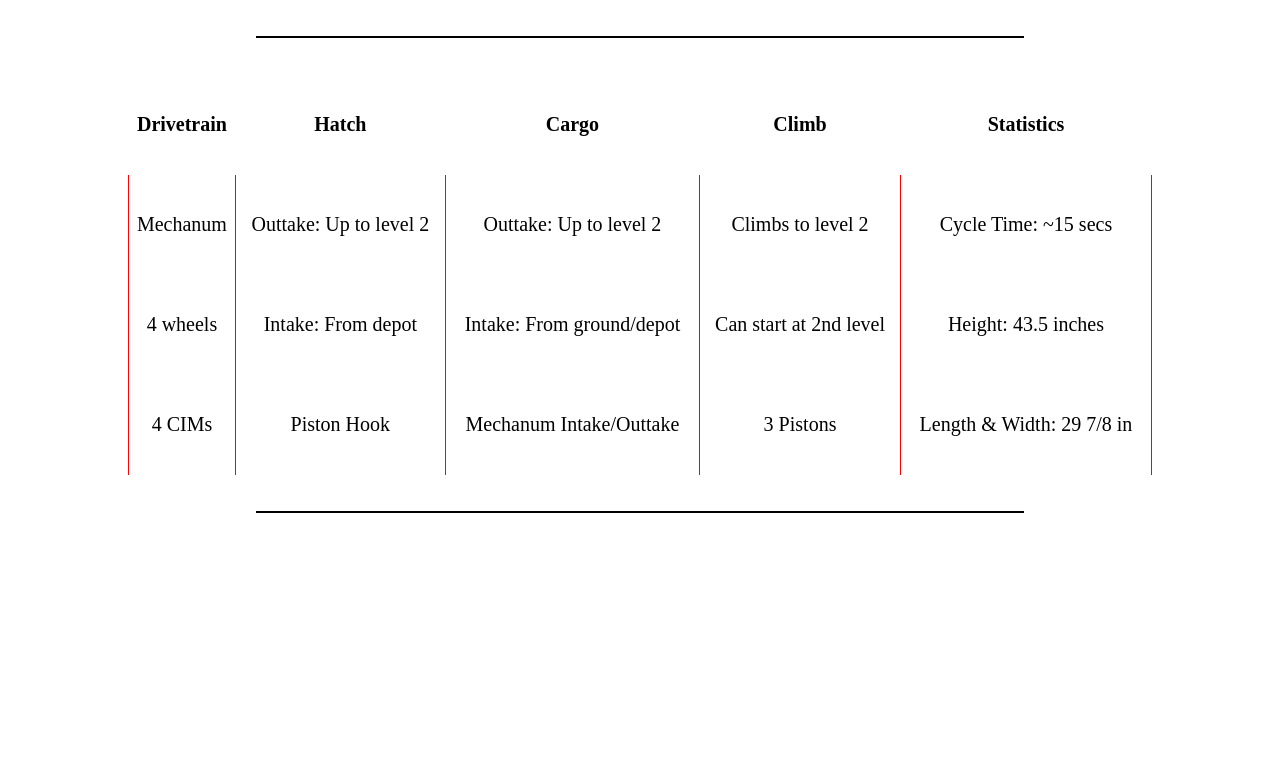
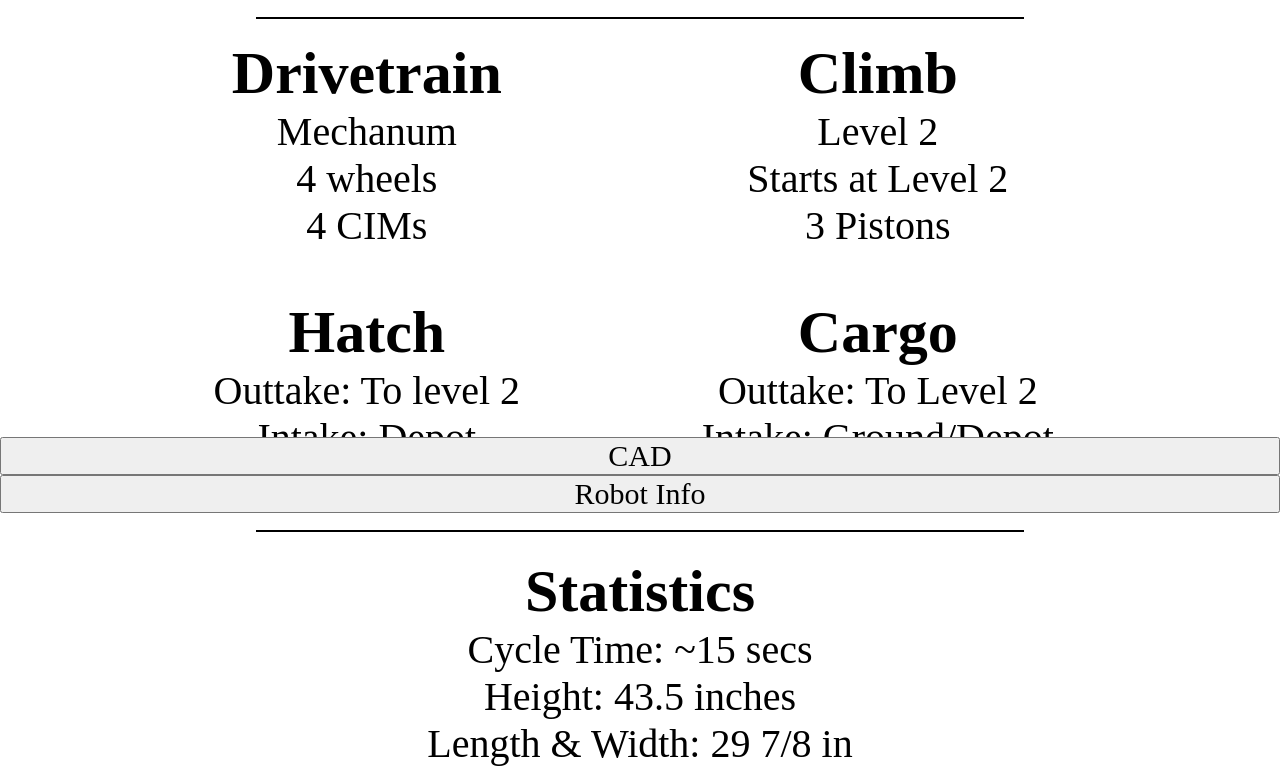
Before and after one commit to iron-claw-972/ScoutingApp2019, a Flask app: page /publicityBoard in a window 1280 px wide. Shown: the part 155-922 px from the top of the page. Before the commit the page ends 668 px from the top, so only its background shows below. Run offline with Flask 2, Linux system fonts and the light colour scheme; some web fonts are replaced.

Commit message:
pub board usable

```diff
--- a/app/static/css/publicityBoard.css
+++ b/app/static/css/publicityBoard.css
@@ -136,9 +136,13 @@ img.sponsorImage {
     filter: brightness(0);
 }
 
-table { border-collapse: collapse; }
-tr { border: none; }
-td {
-  border-right: solid 1px #f00;
-  border-left: solid 1px #f00;
+
+
+
+li{
+    list-style: none
 }
+
+.robo{
+    font-size: 40px;width: 100vw; height:50vh; margin-left:auto;margin-right:auto;
+}
--- a/app/templates/publicityBoard.html
+++ b/app/templates/publicityBoard.html
@@ -10,7 +10,14 @@
     <link href="https://fonts.googleapis.com/css?family=Open+Sans+Condensed:700|Teko:500" rel="stylesheet">
 
     <script>
-
+        function cad() {
+            document.getElementById('interactiveCAD').style = "";
+            document.getElementById('robo').style = "display:none";
+        }
+        function robo() {
+            document.getElementById('interactiveCAD').style = "display:none";
+            document.getElementById('robo').style = "";
+        }
     </script>
 </head>
 
@@ -27,38 +34,61 @@
 
     <iframe id="interactiveCAD" style="display:none"
         src="https://viewer.autodesk.com/id/dXJuOmFkc2sub2JqZWN0czpvcy5vYmplY3Q6YTM2MHZpZXdlci90MTU1MjYwMjY3MjAwNl8wMzQ4MzkwMTcxMTU0NzYzNDVfMTU1MjYwMjY3MjE4OS5zbGRhc20?sheetId=YmE0YzhmNzktMDBhZC00NmE5LTg1NzYtZGQzNWM1OTliZGU1&designtype=sldasm"></iframe>
-    <table style="text-align: center; font-size: 20px;width: 80vw; height:50vh; margin-left:auto;margin-right:auto;">
-        <tr>
-            <th>Drivetrain</th>
-            <th>Hatch</th>
-            <th>Cargo</th>
-            <th>Climb</th>
-            <th>Statistics</th>
+    <div id="robo" class="robo">
+        <table style="margin-left: auto;margin-right: auto; width:80vw">
+            <tr>
+                <td>
+                    <ul>
+                        <h2>Drivetrain</h2>
+                        <li>Mechanum</li>
+                        <li>4 wheels</li>
+                        <li>4 CIMs</li>
+                    </ul>
+                    <br />
+                </td>
+                <td>
+                    <ul>
+                        <h2>Climb</h2>
+                        <li>Level 2</li>
+                        <li>Starts at Level 2</li>
+                        <li>3 Pistons</li>
+                    </ul>
+                    <br />
+                </td>
+            </tr>
+            <tr>
+                <td>
+                    <ul>
+                        <h2>Hatch</h2>
+                        <li>Outtake: To level 2</li>
+                        <li>Intake: Depot</li>
+                        <li>Piston Hook</li>
 
-        </tr>
-        <tr>
-            <td>Mechanum</td>
-            <td>Outtake: Up to level 2</td>
-            <td>Outtake: Up to level 2</td>
-            <td>Climbs to level 2</td>
-            <td>Cycle Time: ~15 secs</td>
-        </tr>
-        <tr>
-            <td>4 wheels</td>
-            <td>Intake: From depot</td>
-            <td>Intake: From ground/depot</td>
-            <td>Can start at 2nd level</td>
-            <td>Height: 43.5 inches</td>
-        </tr>
-        <tr>
-            <td>4 CIMs</td>
-            <td>Piston Hook</td>
-            <td>Mechanum Intake/Outtake</td>
-            <td>3 Pistons</td>
-            <td>Length & Width: 29 7/8 in</td>
-        </tr>
+                    </ul>
+                </td>
+                <td>
+                    <ul>
+                        <h2>Cargo</h2>
+                        <li>Outtake: To Level 2</li>
+                        <li>Intake: Ground/Depot</li>
+                        <li>Mecanum Roller</li>
+                    </ul>
+                </td>
 
-    </table>
+            </tr>
+
+
+        </table>
+        <br />
+        <ul>
+            <h2>Statistics</h2>
+            <li>Cycle Time: ~15 secs</li>
+            <li>Height: 43.5 inches</li>
+            <li>Length & Width: 29 7/8 in</li>
+        </ul>
+    </div>
+    <button id="cad" style="font-size:30px;" onclick="cad();">CAD</button><button id="robo" style="font-size:30px;"
+        onclick="robo();">Robot Info</button>
     <div class="divider"></div>
     <div id="sponsors">
 
```
